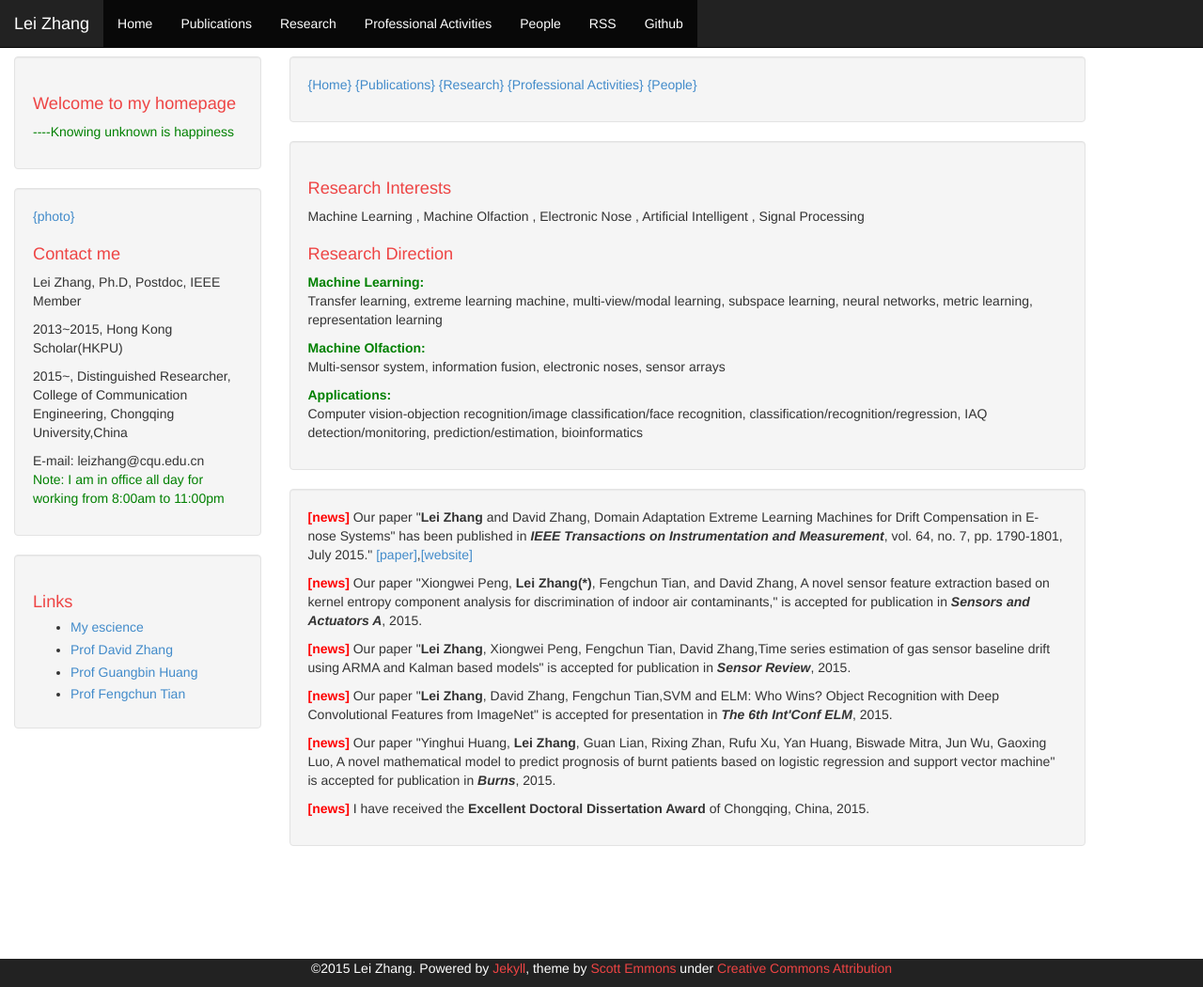
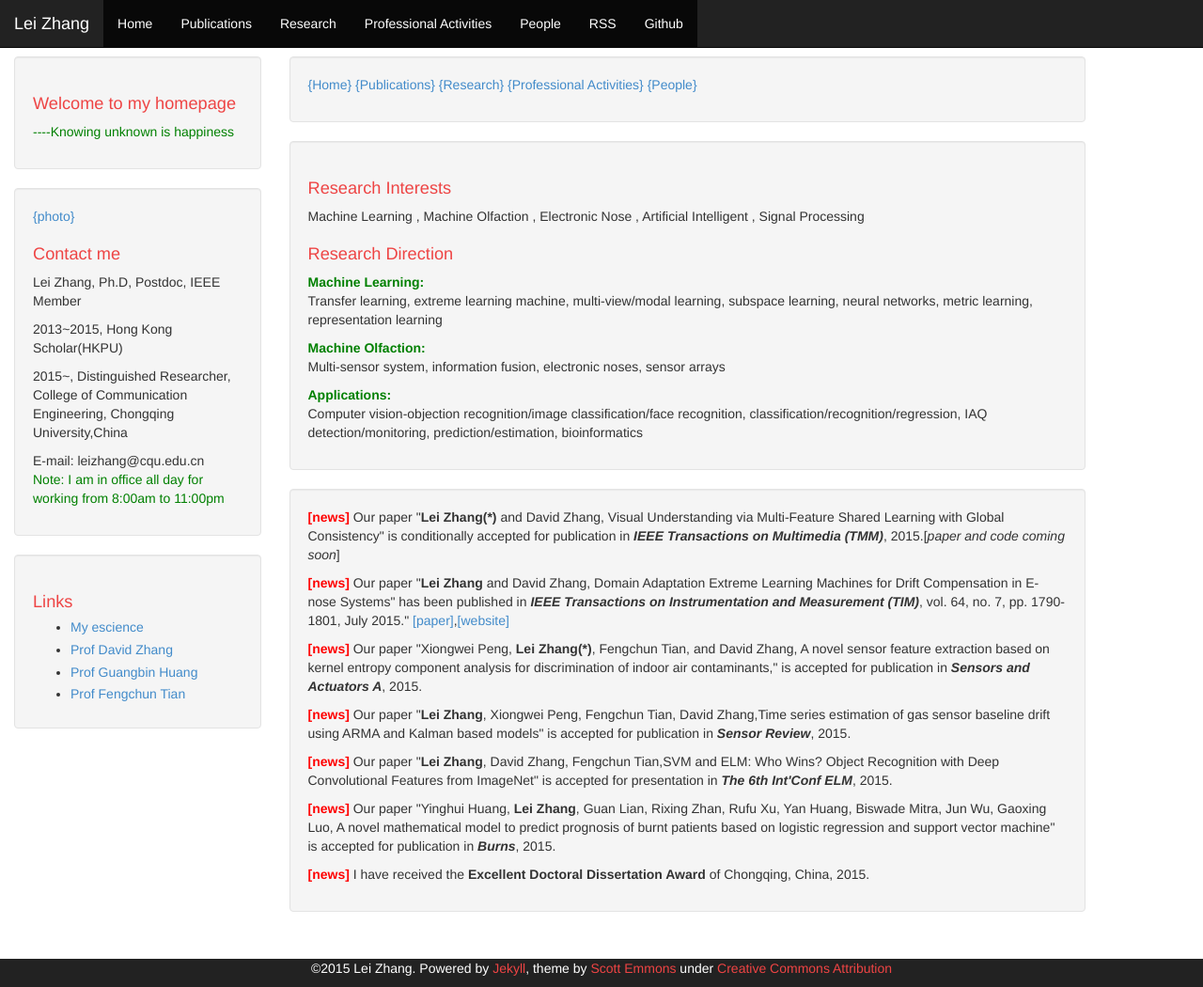
Before and after one commit to DrLeiZhang/website, a Jekyll site: the page built from index.html, in a window 1280 px wide and 1050 px high. Shown: the whole window at 94% size. Built offline with Jekyll 4.4.1, drawn with Linux system fonts in a browser that asks for light colours; Markdown is read by kramdown in place of the engine named in the settings; the list of posts is cut into pages by our own code.

Commit message:
Update
Signed-off-by: leizhang@cqu.edu.cn <leizhang@cqu.edu.cn>

```diff
--- a/index.html
+++ b/index.html
@@ -19,7 +19,9 @@ layout: default
 </div>
 
 <div class="well">
-<p> <B style="color:red;">[news]</B> Our paper "<B>Lei Zhang</B> and David Zhang, Domain Adaptation Extreme Learning Machines for Drift Compensation in E-nose Systems" has been published in <I><B>IEEE Transactions on Instrumentation and Measurement</B></I>, vol. 64, no. 7, pp. 1790-1801, July 2015." <a href="resources/DAELM.pdf"> [paper]</a>,<a href="http://ieeexplore.ieee.org/xpl/articleDetails.jsp?arnumber=6963383&filter%3DAND%28p_IS_Number%3A7118796%29">[website]</a> </p>
+<p><B style="color:red;">[news]</B> Our paper "<B>Lei Zhang(*)</B> and David Zhang, Visual Understanding via Multi-Feature Shared Learning with Global Consistency" is conditionally accepted for publication in <I><B>IEEE Transactions on Multimedia (TMM)</B></I>, 2015.[<I>paper and code coming soon</I>] </p>
+
+<p> <B style="color:red;">[news]</B> Our paper "<B>Lei Zhang</B> and David Zhang, Domain Adaptation Extreme Learning Machines for Drift Compensation in E-nose Systems" has been published in <I><B>IEEE Transactions on Instrumentation and Measurement (TIM)</B></I>, vol. 64, no. 7, pp. 1790-1801, July 2015." <a href="resources/DAELM.pdf"> [paper]</a>,<a href="http://ieeexplore.ieee.org/xpl/articleDetails.jsp?arnumber=6963383&filter%3DAND%28p_IS_Number%3A7118796%29">[website]</a> </p>
 
 <p><B style="color:red;">[news]</B> Our paper "Xiongwei Peng, <B>Lei Zhang(*)</B>, Fengchun Tian, and David Zhang, A novel sensor feature extraction based on kernel entropy component analysis for discrimination of indoor air contaminants," is accepted for publication in <I><B>Sensors and Actuators A</B></I>, 2015. </p>
 
```
